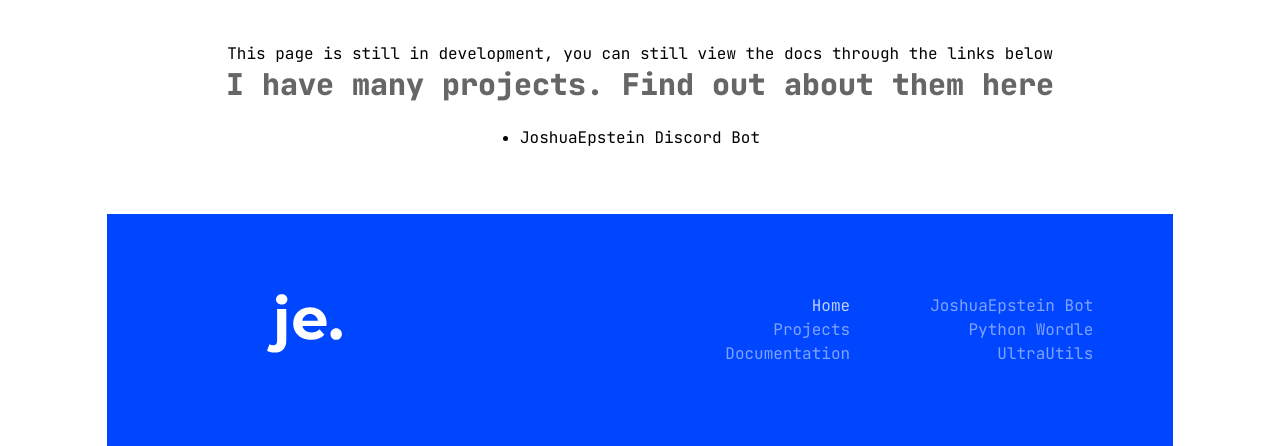
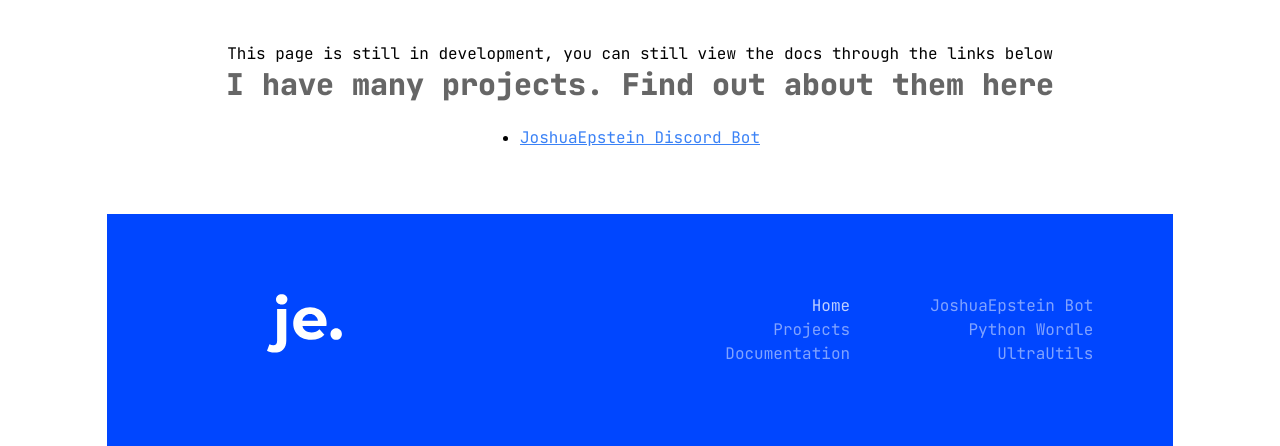
Before and after one commit to joshuaepstein/DevWebsite, a plain HTML site: page docs.html in a window 1280 px wide. Shown: the part 446-892 px from the top of the page. Drawn offline with nearby package versions, Linux system fonts and the light colour scheme; no server answers.

Commit message:
Fix link in docs.html

```diff
--- a/css/output.css
+++ b/css/output.css
@@ -1866,6 +1866,11 @@ Ensure the default browser behavior of the `hidden` attribute.
   color: rgb(220 38 38 / var(--tw-text-opacity));
 }
 
+.text-blue-500{
+  --tw-text-opacity: 1;
+  color: rgb(59 130 246 / var(--tw-text-opacity));
+}
+
 .text-opacity-60{
   --tw-text-opacity: 0.6;
 }
@@ -1920,6 +1925,10 @@ Ensure the default browser behavior of the `hidden` attribute.
   --tw-text-opacity: 0.7;
 }
 
+.hover\:text-opacity-50:hover{
+  --tw-text-opacity: 0.5;
+}
+
 .hover\:opacity-60:hover{
   opacity: 0.6;
 }
--- a/docs.html
+++ b/docs.html
@@ -110,7 +110,7 @@
     <br>
     <ul role="list" class="list-disc">
         <li>
-            <a href="?doc=jediscordbot">JoshuaEpstein Discord Bot</a>
+            <a href="?doc=jediscordbot" class="text-blue-500 hover:text-opacity-50 transition underline">JoshuaEpstein Discord Bot</a>
         </li>
         <!-- <li>
             <a>Python Wordle</a>
```
